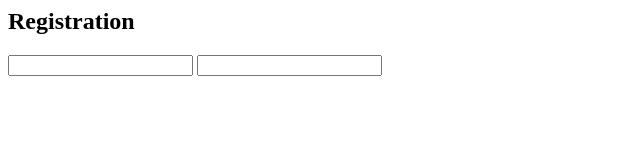
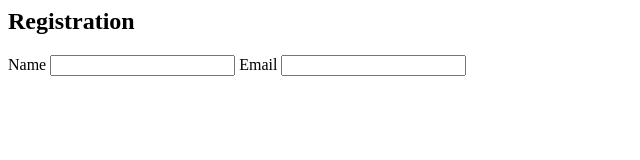
Before and after one commit to liberalGeorge/lunchPlanner, a website: page html/source/partials/registerUser/index.html in a window 1280 px wide. Shown: the whole page, without its empty margins (0-640 px from the left). Drawn offline with Linux system fonts and the light colour scheme.

Commit message:
First iteration of register user form completed
Complete with e2e tests, 26 passing

```diff
--- a/html/source/partials/registerUser/index.html
+++ b/html/source/partials/registerUser/index.html
@@ -1,8 +1,10 @@
 <section class="registerUser">
     <h2>Registration</h2>
     <!--On success or failure use $state.go() to send to correct page-->
-    <form class="registUser__form">
-        <input class="registerUser__form-name" type="text"/>
-        <input class="registerUser__form-email" type="email"/>
+    <form class="registerUser__form">
+        <label class="registerUser__form-nameLabel" for="name">Name</label>
+        <input id="name" name="name" class="registerUser__form-name" type="text"/>
+        <label class="registerUser__form-emailLabel" for="email">Email</label>
+        <input id="email" name="email" class="registerUser__form-email" type="email"/>
     </form>
 </section>
```
Also changed, not shown: scripts/tests/spec.js (+17 -16 lines), html/release/partials/registerUser/index.html.
